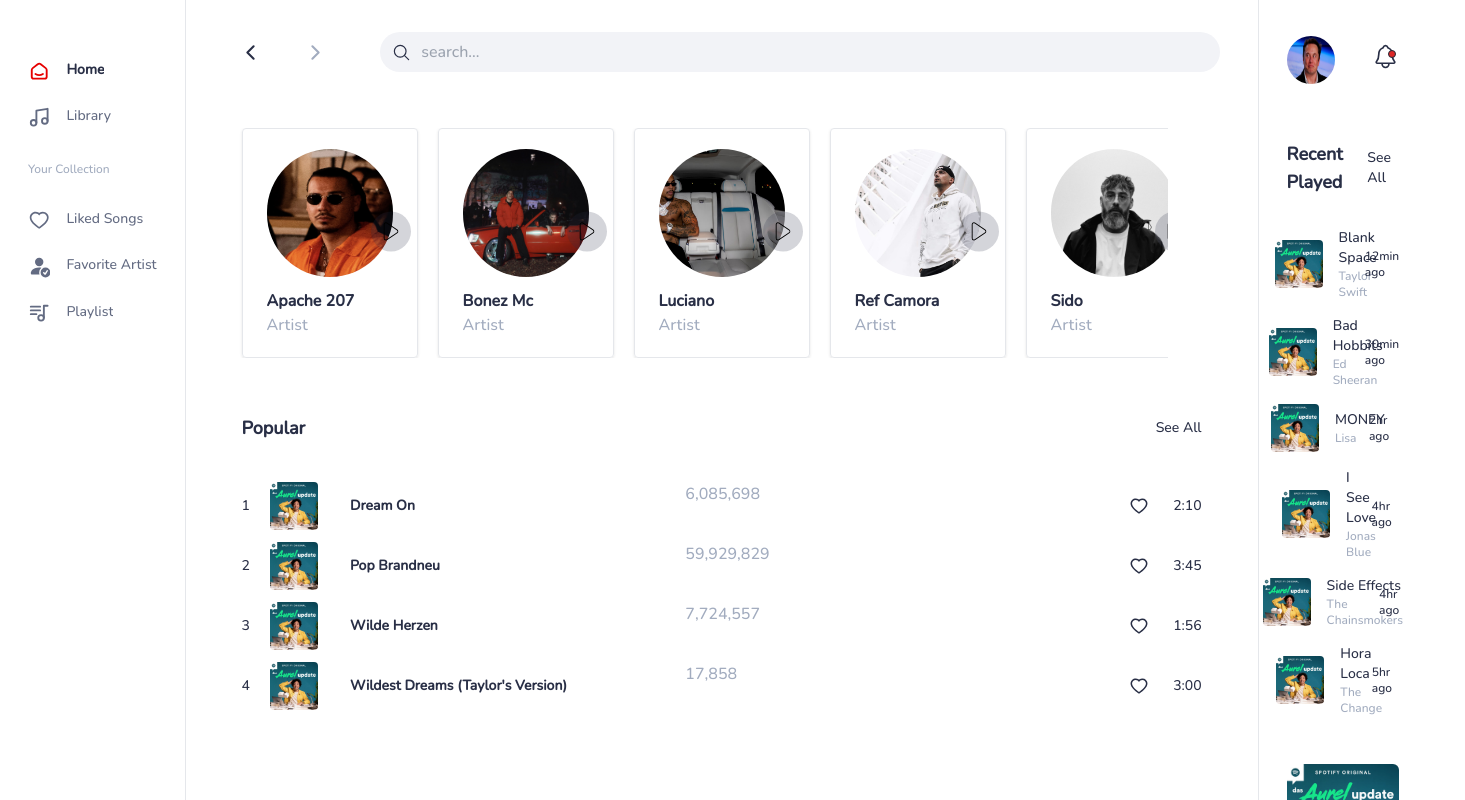
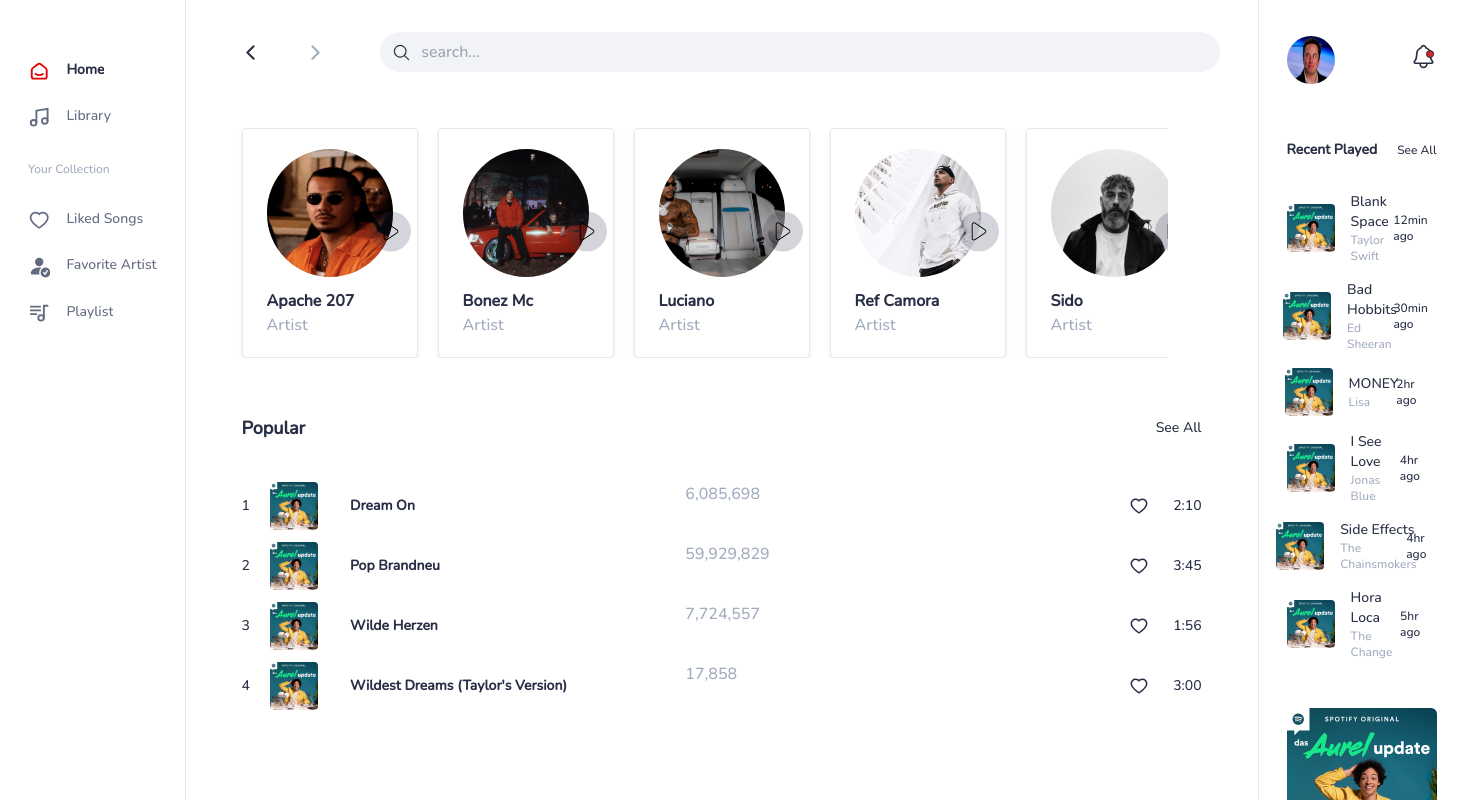
Before and after one commit to mhmd-bagha/music-player-client, a Next.js app: page / in a window 1280 px wide. Shown: the top 800 px of the page, 1465 px wide, since content can reach past the window. Built offline with nearby package versions, Linux system fonts and the light colour scheme.

Commit message:
responsived recent palyed title

```diff
--- a/components/sidebar/recent-played.jsx
+++ b/components/sidebar/recent-played.jsx
@@ -4,9 +4,9 @@
 const RecentPlayed = () => {
     return (
         <>
-            <div className="flex justify-between items-center mt-14">
-                <p className="color-gunmetal text-lg font-bold">Recent Played</p>
-                <p className="text-sm color-gunmetal">See All</p>
+            <div className="flex justify-between items-center mt-14 gap-5">
+                <p className="color-gunmetal text-lg font-bold lg:text-sm 2xl:text-lg truncate">Recent Played</p>
+                <p className="text-sm color-gunmetal lg:text-xs 2xl:text-sm truncate">See All</p>
             </div>
             {/* songs */}
             <div className="mt-6">
```
